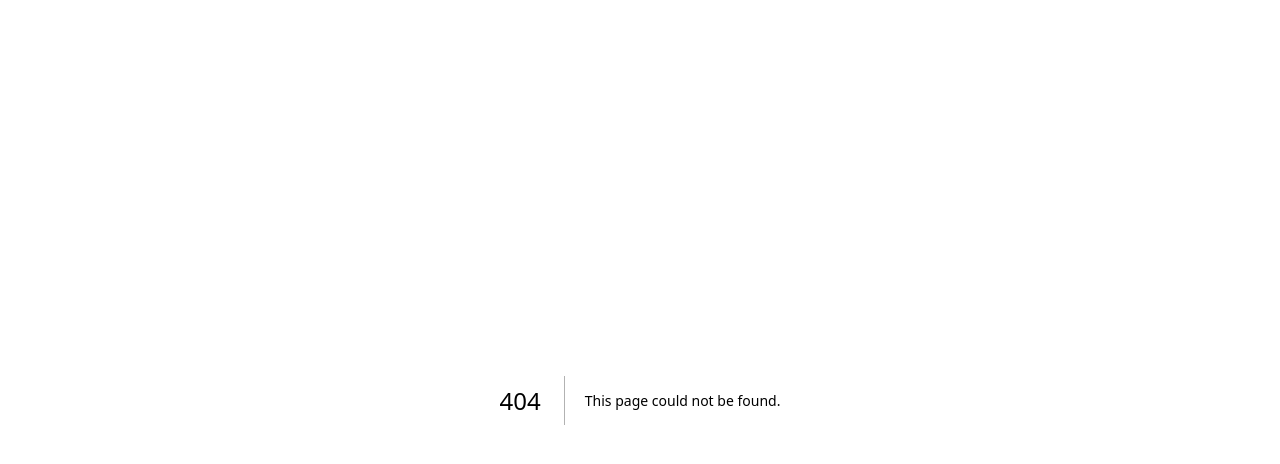
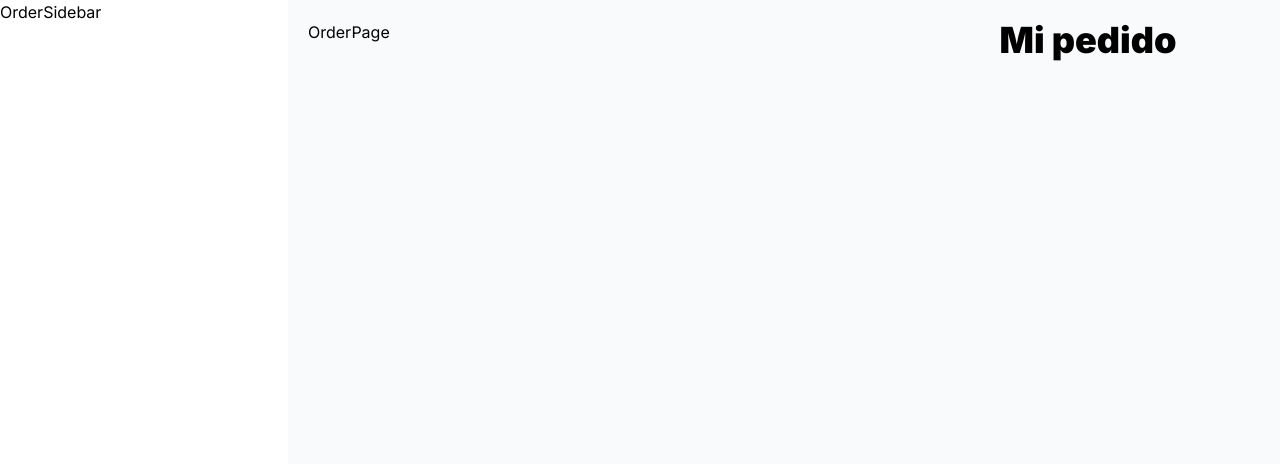
Before and after one commit to julord87/snack-stand, a Next.js app: page /order in a window 1280 px wide. Before the commit this address had no page. Shown: the top 464 px of the page. Built offline with nearby package versions, Linux system fonts and the light colour scheme.

Commit message:
before prisma

```diff
--- a/app/layout.tsx
+++ b/app/layout.tsx
@@ -16,7 +16,7 @@
 }>) {
   return (
     <html lang="en">
-      <body className={inter.className}>{children}</body>
+      <body className={`${inter.className} bg-gray-50`}>{children}</body>
     </html>
   );
 }
--- /dev/null
+++ b/app/order/layout.tsx
@@ -0,0 +1,20 @@
+import OrderSidebar from "@/components/order/OrderSidebar";
+import OrderSummary from "@/components/order/OrderSummary";
+
+export default function RootLayout({children}: Readonly<{ children: React.ReactNode }>) {
+
+    return (
+        <>
+            <div className="md:flex">
+                <OrderSidebar />
+
+                <main className="md:flex-1 md:h-screen md:overflow-y-scroll p-5">
+                    {children}
+                </main>
+
+                <OrderSummary />
+            </div>
+        </>
+    )
+
+}
--- /dev/null
+++ b/app/order/page.tsx
@@ -0,0 +1,6 @@
+
+export default function OrderPage() {
+  return (
+    <div>OrderPage</div>
+  )
+}
--- a/app/products/page.tsx
+++ b/app/products/page.tsx
@@ -1,6 +1,6 @@
 
 export default function ProductsPage() {
   return (
-    <div>ProductsPage</div>
+    <h1>ProductsPage</h1>
   )
 }
--- /dev/null
+++ b/components/order/OrderSidebar.tsx
@@ -0,0 +1,8 @@
+
+export default function OrderSidebar() {
+  return (
+    <aside className="md:w-72 md:h-screen bg-white">
+        OrderSidebar
+    </aside>
+  )
+}
--- /dev/null
+++ b/components/order/OrderSummary.tsx
@@ -0,0 +1,8 @@
+
+export default function OrderSummary() {
+  return (
+    <aside className="lg:h-screen lg:overflow-y-scroll md:w-64 lg:w-96 p-5">
+        <h1 className="text-4xl text-center font-black">Mi pedido</h1>
+    </aside>
+  )
+}
```
Also changed, not shown: package.json (+5 -5 lines).
